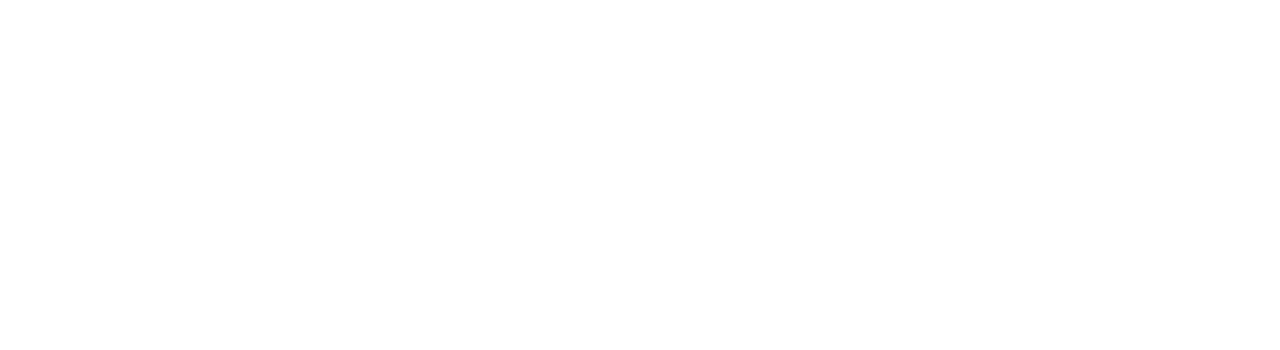
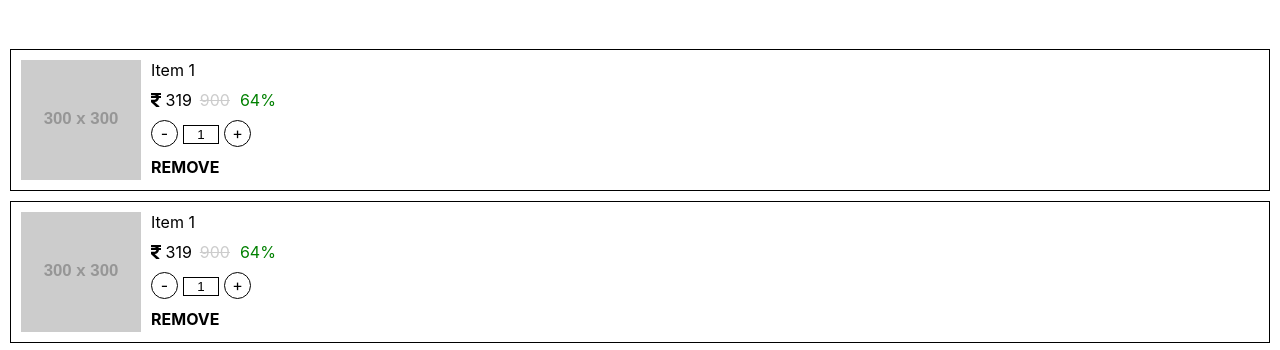
Before and after one commit to anshulch/cart, a React (Create React App) app: page / in a window 1280 px wide. Shown: the part 1810-2160 px from the top of the page. Before the commit the page ends 1809 px from the top, so only its background shows below. Built offline with nearby package versions, Linux system fonts and the light colour scheme.

Commit message:
cart item ui

```diff
--- a/src/App.js
+++ b/src/App.js
@@ -5,6 +5,7 @@
 import Header from './Components/Header';
 import Filter from './Components/Filters';
 import ProductWrapper from './Components/ProductWrapper';
+import CartWrapper from './Components/Cart/CartWrapper';
 import Footer from './Components/Footer';
 
 
@@ -15,6 +16,7 @@
       <Header/>
       <Filter/>
       <ProductWrapper/>
+      <CartWrapper/>
       <Footer/>
     </div>
   );
--- a/src/App.scss
+++ b/src/App.scss
@@ -10,6 +10,10 @@
   list-style: none;
   padding: 0;
   margin: auto;
+}
+
+.upper--case{
+  text-transform: uppercase;
 }
 
 header{
@@ -38,6 +42,7 @@
   li{
     flex-basis: 50%;
     text-align: center;
+    box-sizing: border-box;
     padding: 10px 0;
     &:first-child{
       border-right:1px solid $grey;
@@ -51,30 +56,18 @@
 .product__wrapper{
   display: flex;
   flex-wrap: wrap;
+  margin-bottom: 50px;
   & > div{
     flex-basis: 50%;
     padding: 10px;
     border-bottom: 1px solid $grey;
     box-sizing: border-box;
-    .offers{
-      padding: 10px 0;
-      display: flex;
-      justify-content: space-between;
-      & span:first-child{ padding-right:8px}
-      & span:nth-child(2){
-        text-decoration:line-through;
-        color: $grey ;
-      }
-    }
     img{
       width: 100%;
     }
   }
   & > div:nth-child(odd){
     border-right: 1px solid $grey;
-  }
-  .discount{
-    color: $success
   }
   button{
     color: $black;
@@ -84,6 +77,51 @@
     padding: 10px;
     display: block;
     margin: 0 auto;
+    font-weight: bold;
+  }
+}
+.offers{
+  padding: 10px 0;
+  display: flex;
+  justify-content: space-between;
+  & span:first-child{ padding-right:8px}
+  & span:nth-child(2){
+    text-decoration:line-through;
+    color: $grey ;
+  }
+  .discount{
+    color: $success
+  }
+}
+
+.selected__item{
+  display: flex;
+  border:1px solid #000;
+  margin: 10px;
+  padding: 10px;
+  img{
+    width:100%;
+    max-width: 120px;
+    margin-right: 10px;
+  }
+  .item-qty span{
+    border:1px solid $black;
+    border-radius: 50%;
+    width: 25px;
+    height: 25px;
+    display: inline-block;
+    text-align: center;
+    line-height: 25px;
+  }
+  .discount{ margin-left: 10px;}
+  input{
+    border:1px solid $black;
+    width:30px;
+    margin: 0 5px;
+    text-align: center;
+  }
+  .remove--item{
+    margin-top: 10px;
     font-weight: bold;
   }
 }
--- /dev/null
+++ b/src/Components/Cart/Cart.js
@@ -0,0 +1,30 @@
+import React from 'react';
+import { FontAwesomeIcon } from '@fortawesome/react-fontawesome';
+import { faRupeeSign } from '@fortawesome/free-solid-svg-icons';
+
+const cart = () => {
+    return(
+        <div className="selected__item">
+            {/* <img src="http://lorempixel.com/500/600/technics/" alt="img" /> */}
+            <img src="https://fakeimg.pl/300/" alt="fake"/>
+            <div className="item__details">
+                <div>Item 1</div>
+                <div className="offers">
+                <div>
+                    <span><FontAwesomeIcon className="fa--white" icon={faRupeeSign} /> 319</span>
+                    <span>900</span>
+                </div>
+                <div className="discount">64%</div>
+            </div>
+            <div className="item-qty">
+                <span>-</span>
+                <input value="1"/>
+                <span>+</span>
+            </div>
+            <div className="remove--item upper--case">Remove</div>
+            </div>
+        </div>
+    )
+}
+
+export default cart;
--- /dev/null
+++ b/src/Components/Cart/CartWrapper.js
@@ -0,0 +1,14 @@
+import React, {Component} from 'react';
+import CartItem from './Cart';
+
+class CartWrapper extends Component{
+    render(){
+        return(
+            <section class="cart__item__wrapper">
+                <CartItem/>
+                <CartItem/>
+            </section>
+        )
+    }
+}
+export default CartWrapper;
--- a/src/Components/Product.js
+++ b/src/Components/Product.js
@@ -12,7 +12,7 @@
                     <span><FontAwesomeIcon className="fa--white" icon={faRupeeSign} /> 319</span>
                     <span>900</span>
                 </div>
-                <div class="discount">64%</div>
+                <div className="discount">64%</div>
             </div>
             <button>Add to Cart</button>
         </div>
```
